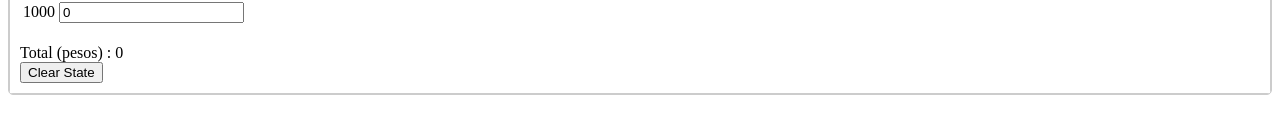
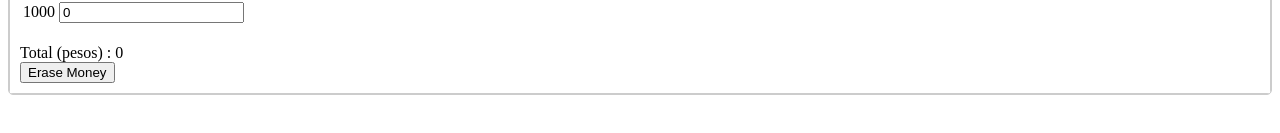
Before and after one commit to AdamsAppios/bakerybusyrep, a React (Create React App) app: page /moneycount in a window 1280 px wide. Shown: the part 333-466 px from the top of the page. Built offline with nearby package versions, Linux system fonts and the light colour scheme.

Commit message:
downloaded redux

```diff
--- a/package.json
+++ b/package.json
@@ -11,8 +11,10 @@
     "firebase-tools": "^12.3.1",
     "react": "^18.2.0",
     "react-dom": "^18.2.0",
+    "react-redux": "^8.1.2",
     "react-router-dom": "^6.8.2",
     "react-scripts": "5.0.1",
+    "redux": "^4.2.1",
     "web-vitals": "^2.1.4"
   },
   "scripts": {
--- a/src/Components/MoneyCounter/ResetBills.js
+++ b/src/Components/MoneyCounter/ResetBills.js
@@ -1,10 +1,10 @@
-const ResetBills = ({ state, dispatch }) => {
+const ResetBills = ({ dispatch }) => {
     const handleClick = () => {
         dispatch({ type: 'reset' });
     };
   return (
     <button onClick={handleClick}>
-      Clear State
+      Erase Money
     </button>
   );
 };
--- a/src/Components/Moonlitreports/CoffeeInputs.js
+++ b/src/Components/Moonlitreports/CoffeeInputs.js
@@ -1,16 +1,7 @@
 import React, { useState, useEffect} from 'react';
 import Customtext from './Helpers/Customtext';
 import Copytoclipboard from './Helpers/Copytoclipboard';
-function CoffeeInputs({handleOtherFocus}) {
-  const [coffeeReport, setCoffeeReport] = useState("");
-  const [formValues, setFormValues] = useState({
-    halin: "",
-    choco: "",
-    coffee: "",
-    caramel: "",
-    cupsBeg: "",
-    cupsEnd: ""
-  });
+function CoffeeInputs({handleOtherFocus, coffeeReport, setCoffeeReport, formValues, setFormValues}) {
 
   const handleInputChange = (event) => {
     const { name, value } = event.target;
--- a/src/Components/Moonlitreports/Sendreport.js
+++ b/src/Components/Moonlitreports/Sendreport.js
@@ -59,6 +59,18 @@ function Sendreport() {
   const [activeTab, setActiveTab] = useState(1);
   const [cashSum, setCashSum] = useState(0);
   const [stringReport, setStringReport] = useState('');
+
+  //coffee inputs:
+
+  const [coffeeReport, setCoffeeReport] = useState("");
+  const [formValues, setFormValues] = useState({
+    halin: "",
+    choco: "",
+    coffee: "",
+    caramel: "",
+    cupsBeg: "",
+    cupsEnd: ""
+  });
 
   const handleTabClick = (tabIndex) => {
     setActiveTab(tabIndex);
@@ -183,7 +195,7 @@ function Sendreport() {
         <div className="tab-content">
           {activeTab === 1 && <SalesInputs dispatch={dispatch} totalCash={cashSum} state={state} handleFocus={handleFocus} handleKeyPress={handleKeyPress} handleStringChange={hschange} handleTextboxChange={handleTextboxChange} />}
           {activeTab === 2 && <OtherInputs state={state} handleKeyPress={handleKeyPress} hschange={hschange} handleOtherFocus={handleOtherFocus} />}
-          {activeTab === 3 && <CoffeeInputs state={state} handleEraseAll={handleEraseAll} handleKeyPress={handleKeyPress} hschange={hschange} handleOtherFocus={handleOtherFocus} />}
+          {activeTab === 3 && <CoffeeInputs handleOtherFocus={handleOtherFocus} coffeeReport={coffeeReport} setCoffeeReport={setCoffeeReport} formValues={formValues} setFormValues={setFormValues} />}
         </div>
       </div>
 
```
Also changed, not shown: 1 other file (tests, documents, lock files or other folders).
